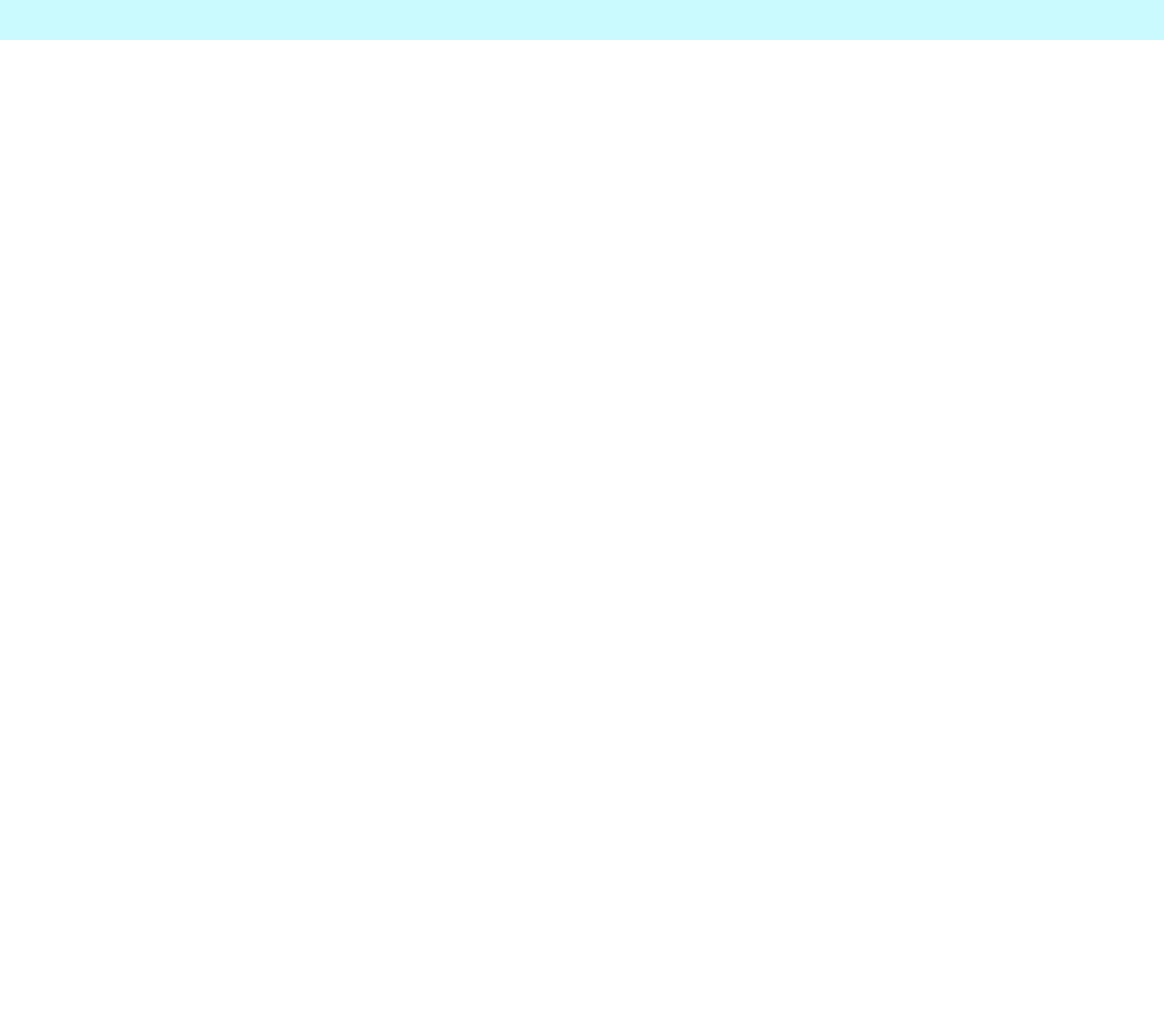
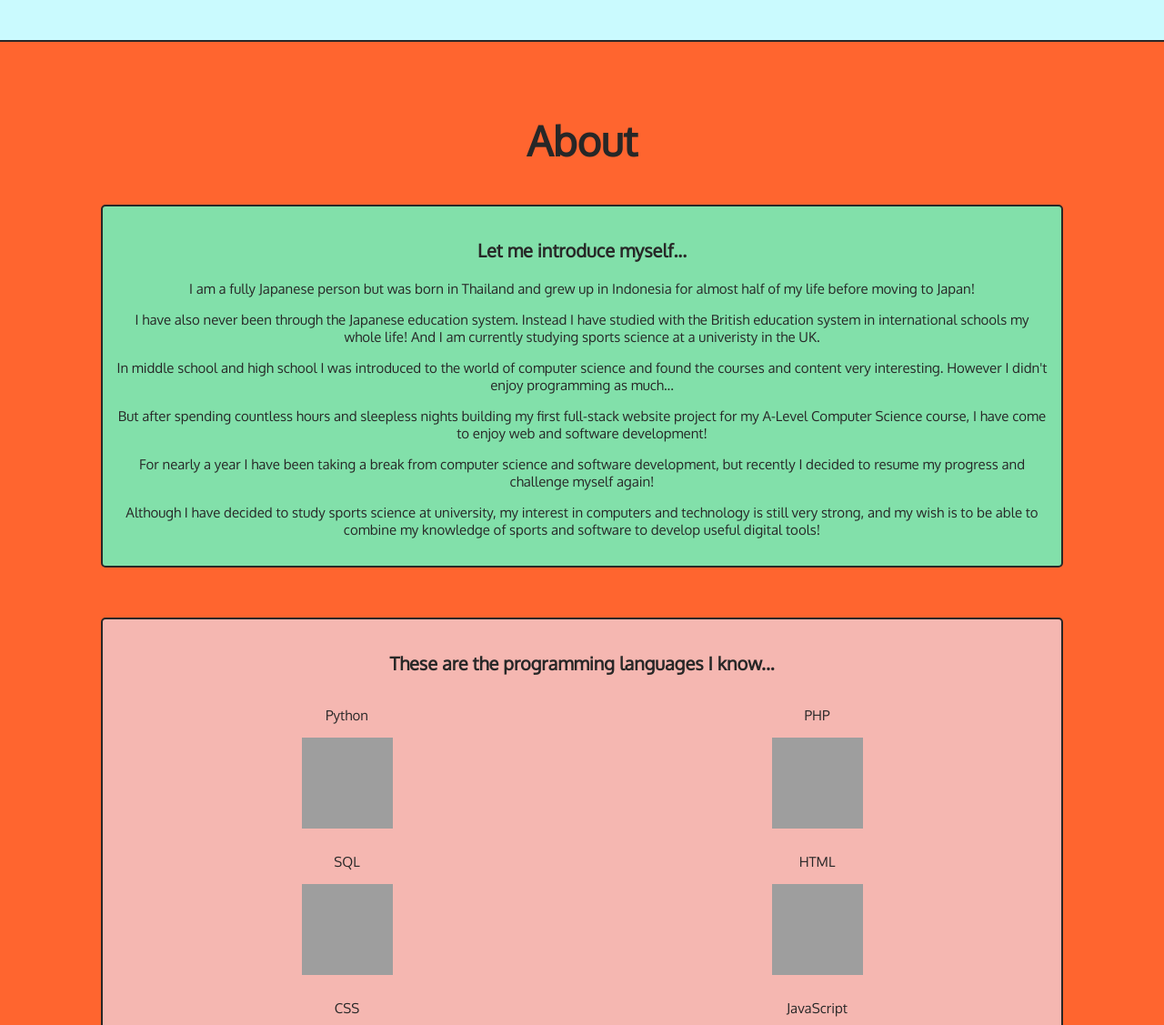
Before and after one commit to kikutaisei/FCC-Personal-Portfolio, a plain HTML site: page index.html in a window 1280 px wide. Shown: the part 756-1883 px from the top of the page at 91% size. Before the commit the page ends 800 px from the top, so only its background shows below. Drawn offline with Linux system fonts and the light colour scheme; grey boxes are pictures that could not be loaded.

Commit message:
Added about section with intro and skills

```diff
--- a/index.html
+++ b/index.html
@@ -17,7 +17,7 @@
                 <a href="index.html">kikutaisei</a>
             </div>
             <div id="navbar-links">
-                <a href="#">About</a>
+                <a href="#about-section">About</a>
                 <a href="#">Projects</a>
             </div>
         </nav>
@@ -31,6 +31,52 @@
                 <p id="welcome-intro">I'm a self-taught aspiring software developer and a current sports science university student!</p>
             </div>
         </section>
+
+        <section id="about-section">
+            <div id="about-title">
+                <h2>About</h2>
+            </div>
+            <div id="about-div">
+                <div id="about-intro">
+                    <h3>Let me introduce myself...</h3>
+                    <p>I am a fully Japanese person but was born in Thailand and grew up in Indonesia for almost half of my life before moving to Japan!</p>
+                    <p>I have also never been through the Japanese education system. Instead I have studied with the British education system in international schools my whole life! And I am currently studying sports science at a univeristy in the UK.</p>
+                    <p>In middle school and high school I was introduced to the world of computer science and found the courses and content very interesting. However I didn't enjoy programming as much...</p>
+                    <p>But after spending countless hours and sleepless nights building my first full-stack website project for my A-Level Computer Science course, I have come to enjoy web and software development!</p>
+                    <p>For nearly a year I have been taking a break from computer science and software development, but recently I decided to resume my progress and challenge myself again!</p>
+                    <p>Although I have decided to study sports science at university, my interest in computers and technology is still very strong, and my wish is to be able to combine my knowledge of sports and software to develop useful digital tools!</p>
+                </div>
+                <div id="about-skills">
+                    <h3>These are the programming languages I know...</h3>
+                    <div id="about-langs">
+                        <div>
+                            <p>Python</p>
+                            <img class="skills-img" src="http://assets.stickpng.com/images/5848152fcef1014c0b5e4967.png">
+                        </div>
+                        <div>
+                            <p>PHP</p>
+                            <img class="skills-img" src="https://pngimg.com/uploads/php/php_PNG26.png">
+                        </div>
+                        <div>
+                            <p>SQL</p>
+                            <img class="skills-img" src="https://pngimg.com/uploads/mysql/mysql_PNG23.png">
+                        </div>
+                        <div>
+                            <p>HTML</p>
+                            <img class="skills-img" src="http://assets.stickpng.com/thumbs/5847f5bdcef1014c0b5e489c.png">
+                        </div>
+                        <div>
+                            <p>CSS</p>
+                            <img class="skills-img" src="https://1000logos.net/wp-content/uploads/2020/09/CSS-Logo.png">
+                        </div>
+                        <div>
+                            <p>JavaScript</p>
+                            <img class="skills-img" src="https://1000logos.net/wp-content/uploads/2020/09/JavaScript-Logo.png">
+                        </div>
+                    </div>
+                </div>
+            </div>
+        </section>
     </main>
 
 </body>
--- a/style.css
+++ b/style.css
@@ -20,7 +20,7 @@ a{
     background-color: #CFABFF;
     border-bottom: 2px solid;
     width: 100%;
-    height: 100px;
+    height: 80px;
     display: flex;
     flex-flow: row wrap;
     justify-content: space-around;
@@ -66,7 +66,7 @@ a{
     justify-content: center;
 }
 
-/* Welcome section division */
+/* Welcome Section division */
 #welcome-section div{
     background-color: #FC4445;
     color: #17202A;
@@ -75,6 +75,7 @@ a{
     padding: 30px;
     text-align: center;
     border: 2px solid;
+    border-radius: 5px;
 }
 
 /* Hello Paragraph */
@@ -92,3 +93,68 @@ a{
 #welcome-intro{
     font-size: 2rem;
 }
+
+/* About Section */
+#about-section{
+    background-color: #FF652F;
+    color: #272727;
+    border-top: 2px solid;
+    text-align: center;
+}
+
+/* About Section Title */
+#about-title{
+    font-size: 3rem;
+    margin-top: 80px;
+}
+
+/* About Section Division */
+#about-div{
+    display: flex;
+    flex-flow: row wrap;
+    justify-content: space-between;
+}
+
+/* About Section Intro */
+#about-intro{
+    background-color: #82E0AA;
+    width: 80%;
+    margin: 5px auto;
+    padding: 15px;
+    border: 2px solid;
+    border-radius: 5px;
+}
+
+/* About Section Skills */
+#about-skills{
+    background-color: #F5B7B1;
+    width: 80%;
+    margin: 50px auto;
+    padding: 15px;
+    border: 2px solid;
+    border-radius: 5px;
+}
+
+/* About Section Intro Subtitles */
+#about-intro h3, #about-skills h3{
+    font-size: 2rem;
+}
+
+/* About Section Intro Paragraphs */
+#about-intro p, #about-skills p{
+    font-size: 1.5rem;
+}
+
+/* About Section Skills Layout */
+#about-langs{
+    display: grid;
+    grid-template-columns: 1fr 1fr;
+    grid-gap: 10px;
+}
+
+/* About Section Skills Images */
+.skills-img{
+    width: 100px;
+    height: 100px;
+    object-fit: cover;
+}
```
